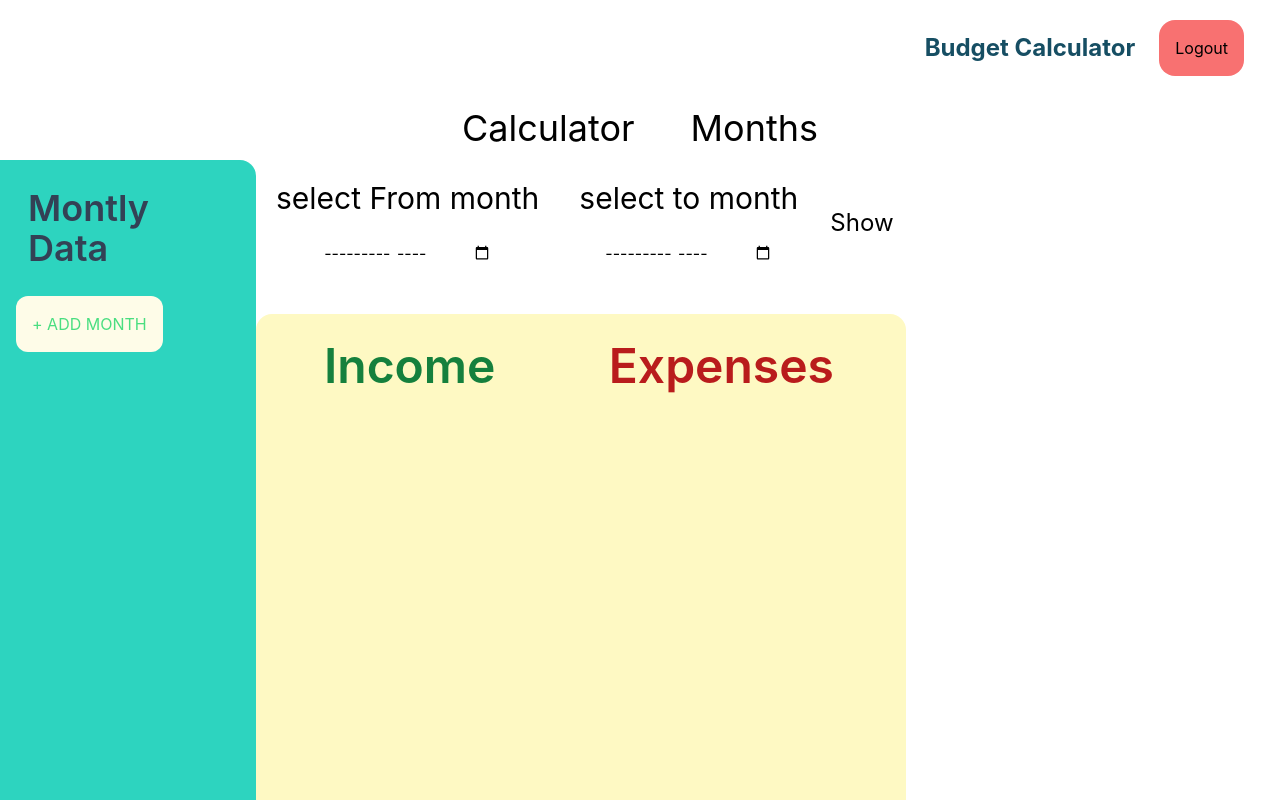
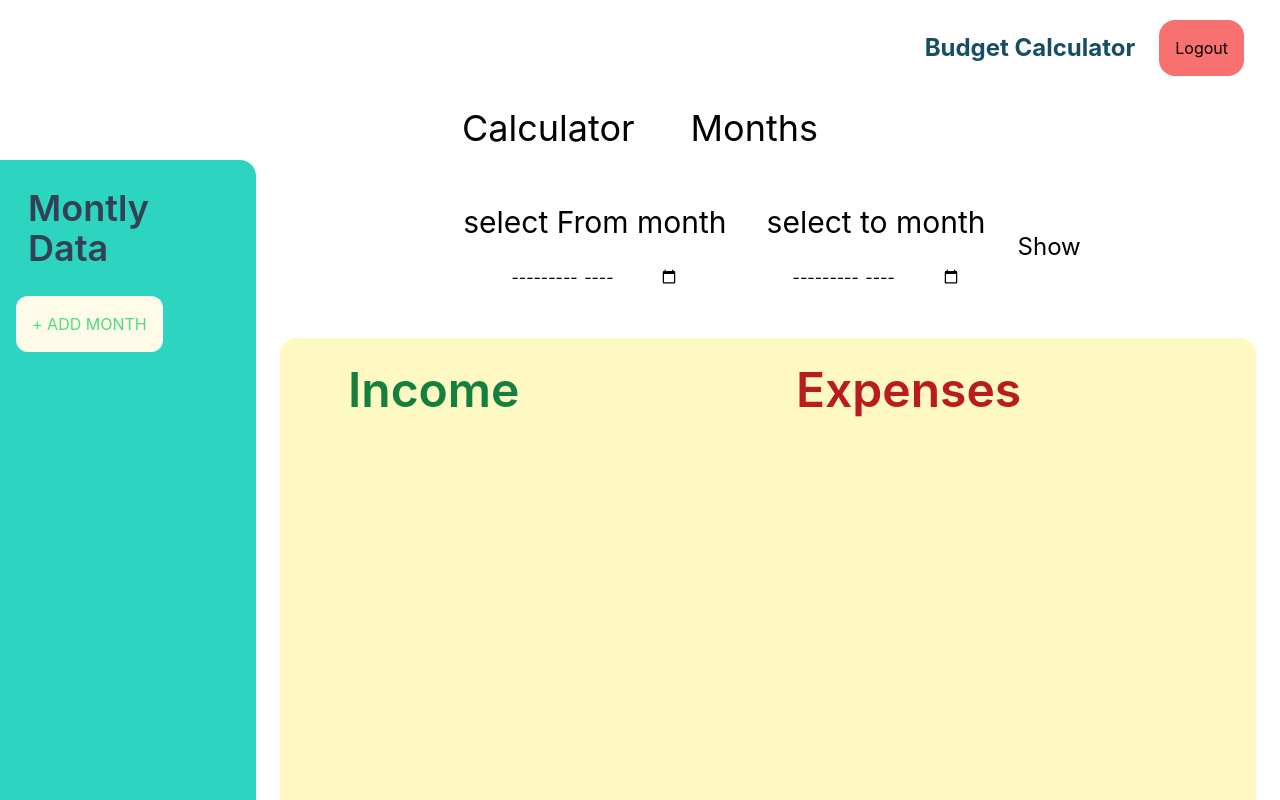
Before and after one commit to himanshuhimmy/login, a React (Create React App) app: page /months in a window 1280 px wide. Shown: the top 800 px of the page. Built offline with nearby package versions, Linux system fonts and the light colour scheme.

Commit message:
bugs fixed

```diff
--- a/src/components/MiniProject-BudgetCal/MonthsToMonths/Months.jsx
+++ b/src/components/MiniProject-BudgetCal/MonthsToMonths/Months.jsx
@@ -22,7 +22,7 @@ const Months = (
   }
 
   return (
-    <div>
+    <div className="w-[80%] p-6">
       <form className="flex" onSubmit={onsubmitForm}>
         <div className="flex text-center m-auto">
           <div className="p-3 m-2">
--- a/src/components/MiniProject-BudgetCal/ProjectRoot.jsx
+++ b/src/components/MiniProject-BudgetCal/ProjectRoot.jsx
@@ -4,7 +4,7 @@ import HeadBar from "./HeadBar";
 import SideNav from "./Sidebar/SideNav";
 import Calculator from "./InputData/Calculator";
 import { stateContext } from "./Store-context/ProjectContext";
-import { Outlet } from "react-router-dom";
+import { Link, NavLink, Outlet } from "react-router-dom";
 
 const ProjectRoot = () => {
   let [login, setLogin] = useState(true);
@@ -227,10 +227,14 @@ const ProjectRoot = () => {
               className={`p-3 mx-4`}
               to={`/calculator`}
             >
-              <button>Calculator</button>
+              <NavLink to="/calculator">
+                <button>Calculator</button>
+              </NavLink>
             </h1>
             <h1 onClick={ForMonth} className={`p-3 mx-4`} to={`/months`}>
-              <button>Months</button>
+              <NavLink to="/months">
+                <button>Months</button>
+              </NavLink>
             </h1>
           </div>
 
```
